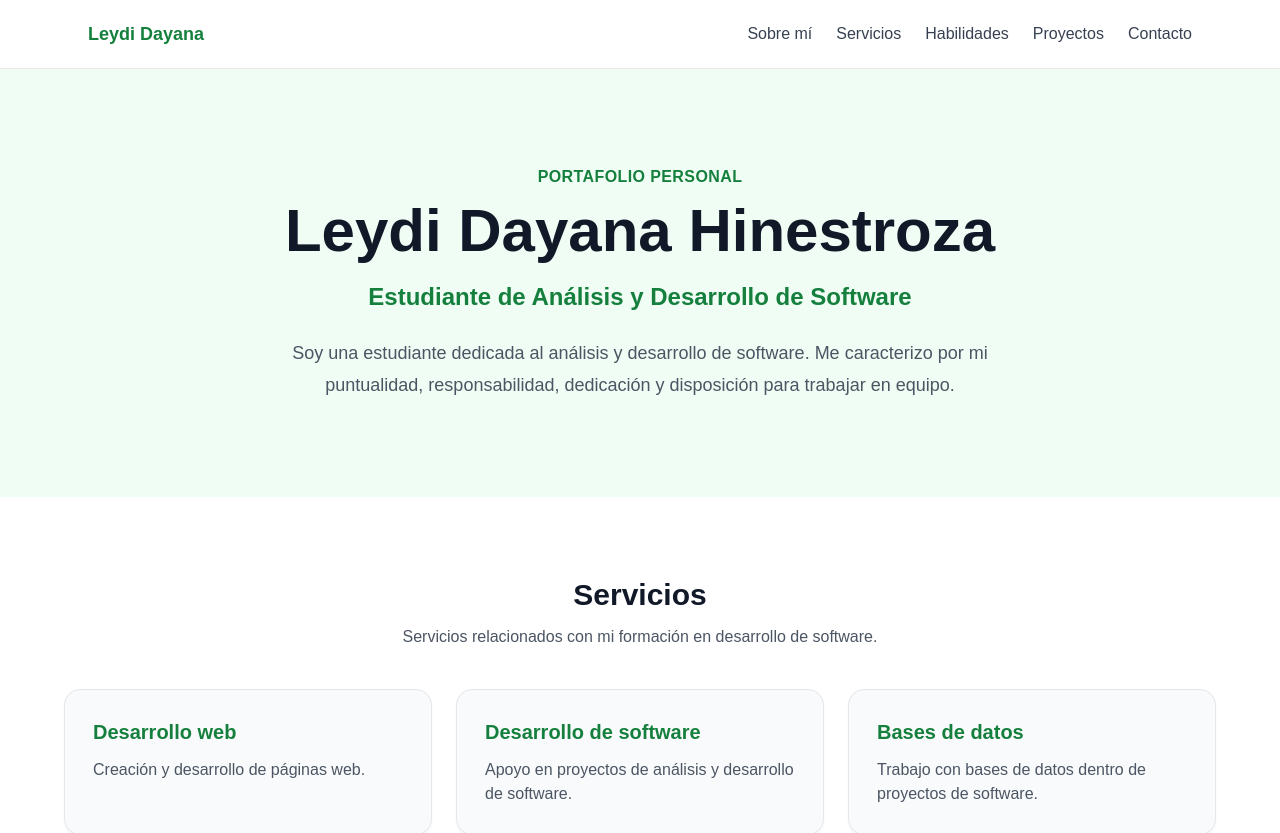
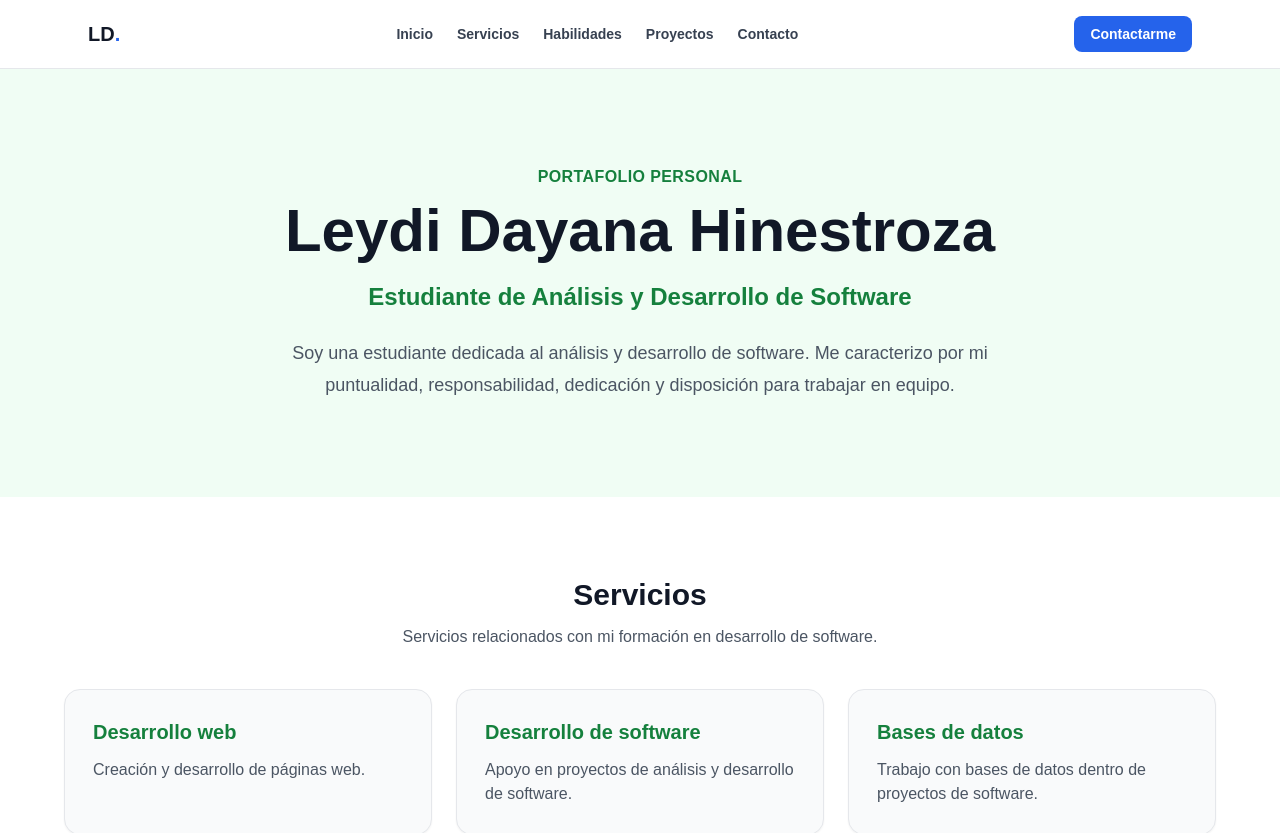
Before and after one commit to hinestrozadayana870-lang/Portafolio, a React (Vite) app: page / in a window 1280 px wide. Shown: the top 833 px of the page. Built offline with nearby package versions, Linux system fonts and the light colour scheme.

Commit message:
Mejorar portafolio de servicios

```diff
--- a/src/components/Header.jsx
+++ b/src/components/Header.jsx
@@ -1,17 +1,20 @@
 const Header = () => {
   return (
-    <header className="sticky top-0 z-10 border-b bg-white/95 backdrop-blur">
-      <nav className="mx-auto flex max-w-6xl items-center justify-between px-6 py-5" aria-label="Navegación principal">
-        <a href="#inicio" className="text-lg font-bold text-green-700">
-          Leydi Dayana
+    <header className="sticky top-0 z-20 border-b border-gray-200 bg-white/95 backdrop-blur">
+      <nav className="mx-auto flex max-w-6xl items-center justify-between px-6 py-4" aria-label="Navegación principal">
+        <a href="#inicio" className="text-xl font-extrabold text-gray-900">
+          LD<span className="text-blue-600">.</span>
         </a>
-        <ul className="hidden gap-6 md:flex">
-          <li><a href="#sobre-mi" className="text-gray-700 hover:text-green-700">Sobre mí</a></li>
-          <li><a href="#servicios" className="text-gray-700 hover:text-green-700">Servicios</a></li>
-          <li><a href="#habilidades" className="text-gray-700 hover:text-green-700">Habilidades</a></li>
-          <li><a href="#proyectos" className="text-gray-700 hover:text-green-700">Proyectos</a></li>
-          <li><a href="#contacto" className="text-gray-700 hover:text-green-700">Contacto</a></li>
+        <ul className="hidden gap-6 text-sm font-semibold md:flex">
+          <li><a href="#inicio" className="text-gray-700 hover:text-blue-600">Inicio</a></li>
+          <li><a href="#servicios" className="text-gray-700 hover:text-blue-600">Servicios</a></li>
+          <li><a href="#habilidades" className="text-gray-700 hover:text-blue-600">Habilidades</a></li>
+          <li><a href="#proyectos" className="text-gray-700 hover:text-blue-600">Proyectos</a></li>
+          <li><a href="#contacto" className="text-gray-700 hover:text-blue-600">Contacto</a></li>
         </ul>
+        <a href="#contacto" className="rounded-lg bg-blue-600 px-4 py-2 text-sm font-bold text-white hover:bg-blue-700">
+          Contactarme
+        </a>
       </nav>
     </header>
   );
```
